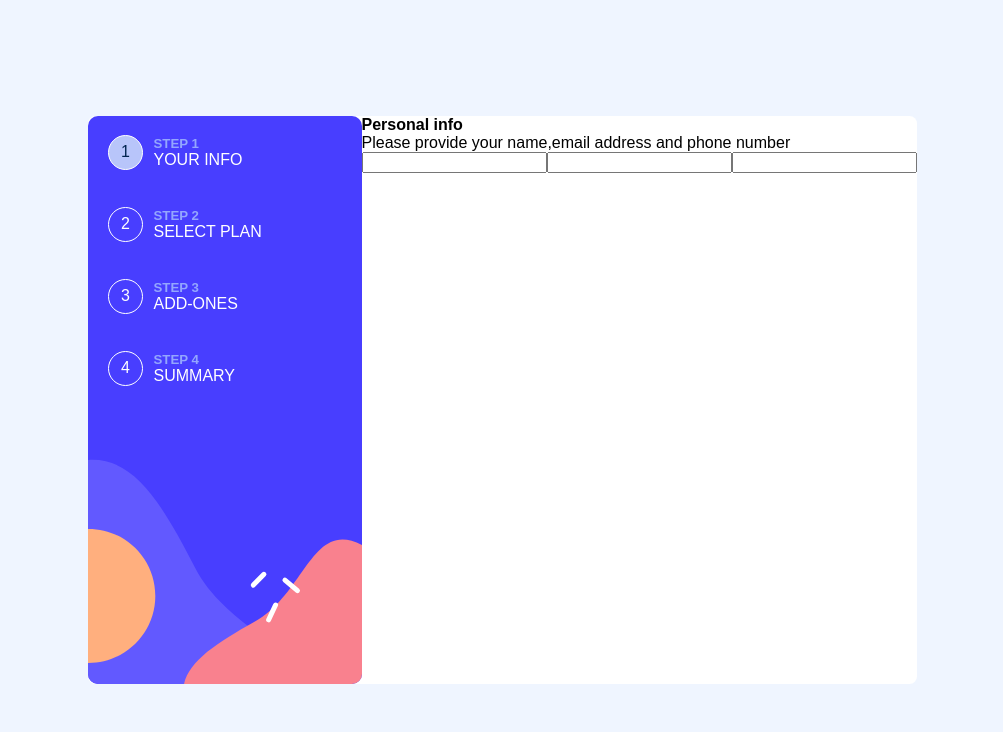
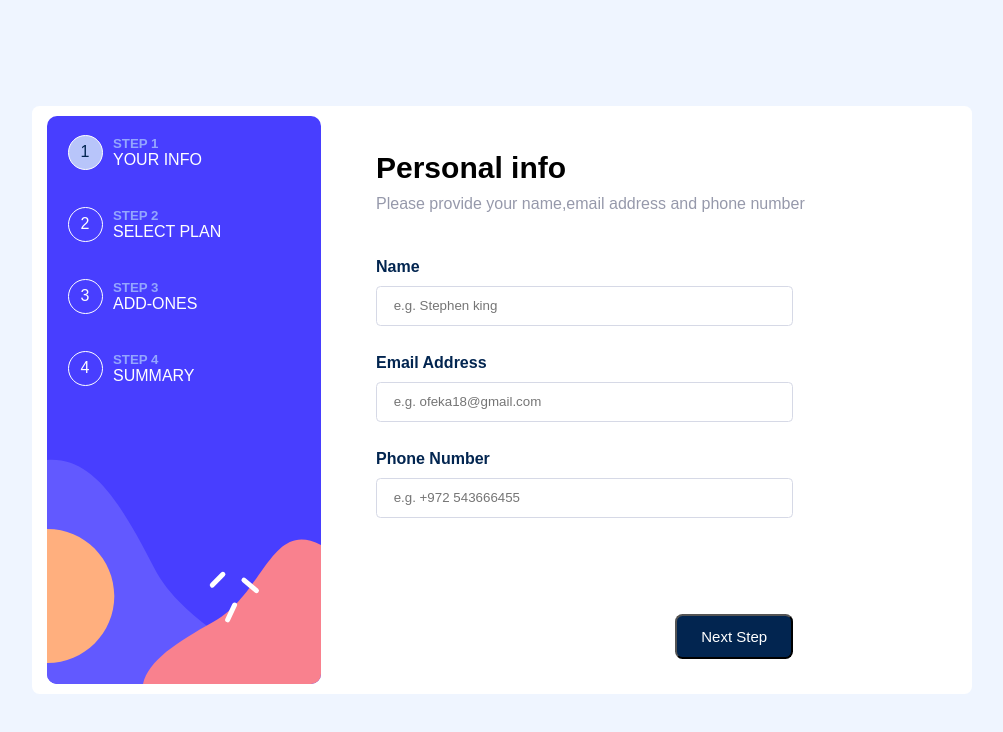
Before and after one commit to OfekAshkenazi/multiForm-cmp, a React (Vite) app: page / in a window 1280 px wide. Shown: the top 732 px of the page, without its empty margins (138-1141 px from the left). Built offline with nearby package versions, Linux system fonts and the light colour scheme.

Commit message:
added style to first phase in the form and function for him (simple update and input handle.)

```diff
--- a/src/assets/styles/cmps/multiFormContainer.scss
+++ b/src/assets/styles/cmps/multiFormContainer.scss
@@ -3,6 +3,70 @@
     flex-direction: row;
     background-color: $clrwhite;
     border-radius: em(7.5px);
+    padding: em(10px) em(15px);
+    min-width: 940px;
+    // every page need to come back here for rest min-width
+
+    .mtc-right-first-step {
+        display: flex;
+        flex-direction: column;
+        padding: em(25px) em(40px);
+
+        .move-state-btn {
+            display: flex;
+            flex-direction: column;
+            align-self: end;
+            justify-content: center;
+            color: $clrwhite;
+            background: $clrMb;
+            border-radius: em(8px);
+            padding: em(13px) em(26px);
+            margin-right: em(28px);
+            font-size: 15px;
+        }
+
+
+
+        .mtc-right-content {
+            flex-grow: 1;
+            padding: em(10px) em(15px);
+            display: flex;
+            flex-direction: column;
+            row-gap: em(10px);
+
+            h2 {
+                font-size: em(30px);
+            }
+
+            p {
+                color: $clrCg;
+                font-size: 16px;
+            }
+
+            form {
+                margin-top: em(35px);
+                display: flex;
+                flex-direction: column;
+                gap: em(28.5px);
+
+                label {
+                    color: $clrMb;
+                    font-weight: bold;
+                    gap: em(9.5px);
+                }
+
+                input {
+                    height: em(48px);
+                    border-radius: 4.5px;
+                    max-width: em(500px);
+                    border: 1.5px solid $clrLg;
+                    padding: em(2.5px) em(20px);
+                }
+            }
+
+
+        }
+    }
 
     .mtc-container {
         min-width: em(274px);
@@ -43,8 +107,5 @@
 
     }
 
-    .right-side-mtc {
-        flex-grow: 1;
-        background-color: red;
-    }
+
 }
--- a/src/components/MultiFormContainer.jsx
+++ b/src/components/MultiFormContainer.jsx
@@ -3,10 +3,13 @@ import MultiFormLeftSide from "./MultiFormLeftSide"
 import MultiFormRightSide from "./MultiFormRightSide"
 
 export default function MultiFormContainer() {
-    const [multiFormState, setMultiFormState] = useState(0)
+    const [multiFormState, setMultiFormState] = useState(1)
 
     function moveActive(num) {
-        setMultiFormState(prevmultiFormState => num)
+        if (num) setMultiFormState(prevmultiFormState => num)
+        else {
+            setMultiFormState(prevmultiFormState => prevmultiFormState >= 4 ? prevmultiFormState = 1 : prevmultiFormState + 1)
+        }
     }
 
 
@@ -15,7 +18,7 @@ export default function MultiFormContainer() {
 
             <MultiFormLeftSide moveActive={moveActive} multiFormState={multiFormState} />
 
-            <MultiFormRightSide moveActive={moveActive} multiFormState={multiFormState}/>
+            {multiFormState === 1 && <MultiFormRightSide moveActive={moveActive} multiFormState={multiFormState} />}
 
         </section>
     )
--- a/src/components/MultiFormLeftSide.jsx
+++ b/src/components/MultiFormLeftSide.jsx
@@ -14,7 +14,7 @@ export default function MultiFormLeftSide({ moveActive, multiFormState }) {
 
         <div className="mtc-container" style={backgroundImage}>
 
-            <div className={`multi-form-state-left ${multiFormState === 0 ? 'active' : ''} flex align-center`} onClick={(ev) => moveActive(0)}>
+            <div className={`multi-form-state-left ${multiFormState === 1 ? 'active' : ''} flex align-center`} onClick={(ev) => moveActive(1)}>
 
                 <div className="state-num flex align-center justify-center"> 1 </div>
 
@@ -25,7 +25,7 @@ export default function MultiFormLeftSide({ moveActive, multiFormState }) {
 
             </div>
 
-            <div className={`multi-form-state-left ${multiFormState === 1 ? 'active' : ''} flex align-center`} onClick={(ev) => moveActive(1)}>
+            <div className={`multi-form-state-left ${multiFormState === 2 ? 'active' : ''} flex align-center`} onClick={(ev) => moveActive(2)}>
 
                 <div className="state-num flex align-center justify-center"> 2 </div>
 
@@ -36,7 +36,7 @@ export default function MultiFormLeftSide({ moveActive, multiFormState }) {
 
             </div>
 
-            <div className={`multi-form-state-left ${multiFormState === 2 ? 'active' : ''} flex align-center`} onClick={(ev) => moveActive(2)}>
+            <div className={`multi-form-state-left ${multiFormState === 3 ? 'active' : ''} flex align-center`} onClick={(ev) => moveActive(3)}>
 
                 <div className="state-num flex align-center justify-center"> 3 </div>
 
@@ -46,7 +46,7 @@ export default function MultiFormLeftSide({ moveActive, multiFormState }) {
                 </div>
 
             </div>
-            <div className={`multi-form-state-left ${multiFormState === 3 ? 'active' : ''} flex align-center`} onClick={(ev) => moveActive(3)}>
+            <div className={`multi-form-state-left ${multiFormState === 4 ? 'active' : ''} flex align-center`} onClick={(ev) => moveActive(4)}>
 
                 <div className="state-num flex align-center justify-center"> 4 </div>
 
--- a/src/components/MultiFormRightSide.jsx
+++ b/src/components/MultiFormRightSide.jsx
@@ -1,31 +1,85 @@
-import { useSelector } from "react-redux"
+import { useState } from "react"
+import { multiFormService } from "../services/multiFormService"
+import updateFirstStepMultiForm from "../store/multiFormActions"
 
-export default function MultiFormRightSide({ setMultiFormState, moveActive }) {
+export default function MultiFormRightSide({moveActive}) {
+    const [multiFormFirstState, SetMultiFormFirstState] = useState(multiFormService.getEmptyMultiForm())
+    // this is for inputs and the multiFormState from father is for pagintion.
 
-    const multiForm = useSelector((storeState => storeState.multiFormModule.multiForm))
+    function handleChange(ev) {
+        const field = ev.target.name
+        const value = ev.target.value
+        SetMultiFormFirstState({ ...multiFormFirstState, [field]: value })
+    }
 
-    console.log(multiForm)
+    function onAddFirstStep(ev) {
+        if (ev) ev.preventDefault()
+        updateFirstStepMultiForm(multiFormFirstState)
+
+    }
+
+    function handleMoveToNextPage() {
+        if (multiFormFirstState.username.length >= 1
+            && multiFormFirstState.email.length >= 1
+            && multiFormFirstState.phone.length >= 1) {
+            onAddFirstStep()
+            moveActive()
+        } else {
+            moveActive()
+        }
+
+    }
+
 
     return (
-        <section>
-            <h4>Personal info</h4>
-            <p>Please provide your name,email address and phone number</p>
+        <section className="mtc-right-first-step" >
 
-            <label>
+            <div className="mtc-right-content">
 
-                <input type="text" />
-            </label>
+                <h2>Personal info</h2>
+                <p>Please provide your name,email address and phone number</p>
 
-            <label>
+                <form onSubmit={(ev) => onAddFirstStep(ev)}>
 
-                <input type="text" />
-            </label>
+                    <label className="flex column">
+                        Name
+                        <input
+                            type="text"
+                            onChange={handleChange}
+                            name={'username'}
+                            value={multiFormFirstState.username}
+                            placeholder="e.g. Stephen king"
+                            required
+                        />
+                    </label>
 
-            <label>
+                    <label className="flex column">
+                        Email Address
+                        <input type="text"
+                            onChange={handleChange}
+                            name={'email'}
+                            value={multiFormFirstState.email}
+                            placeholder="e.g. ofeka18@gmail.com"
+                            required
+                        />
+                    </label>
 
-                <input type="text" />
-            </label>
+                    <label className="flex column">
+                        Phone Number
+                        <input type="text"
+                            onChange={handleChange}
+                            name={'phone'}
+                            value={multiFormFirstState.phone}
+                            placeholder="e.g. +972 543666455"
+                            required
+                        />
+                    </label>
 
+                    <button hidden={true}></button>
+                </form>
+            </div>
+
+            <button className="move-state-btn" onClick={() => handleMoveToNextPage()}>Next Step</button>
 
         </section>
     )
--- a/src/services/multiFormService.js
+++ b/src/services/multiFormService.js
@@ -7,7 +7,7 @@ export const multiFormService = {
 
 function getEmptyMultiForm() {
     const multiForm = {
-        name: '',
+        username: '',
         email: '',
         phone: ''
     }
--- /dev/null
+++ b/src/store/multiFormActions.js
@@ -0,0 +1,8 @@
+import { store } from './store'
+import { UPDATE_MULTIFORM } from "./multiFormReducer"
+
+
+export default function updateFirstStepMultiForm(multiForm) {
+    store.dispatch({ type: UPDATE_MULTIFORM, multiForm })
+    return console.log('sucess')
+}
```
